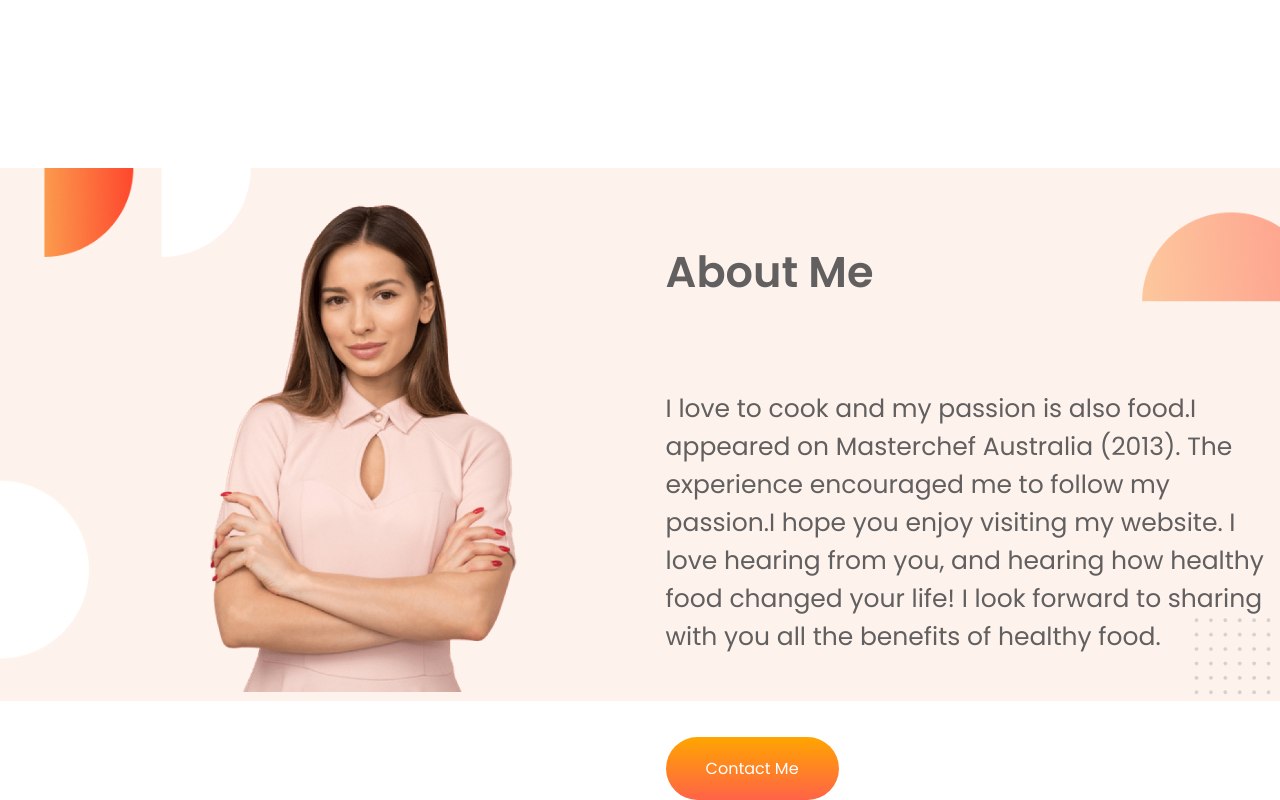
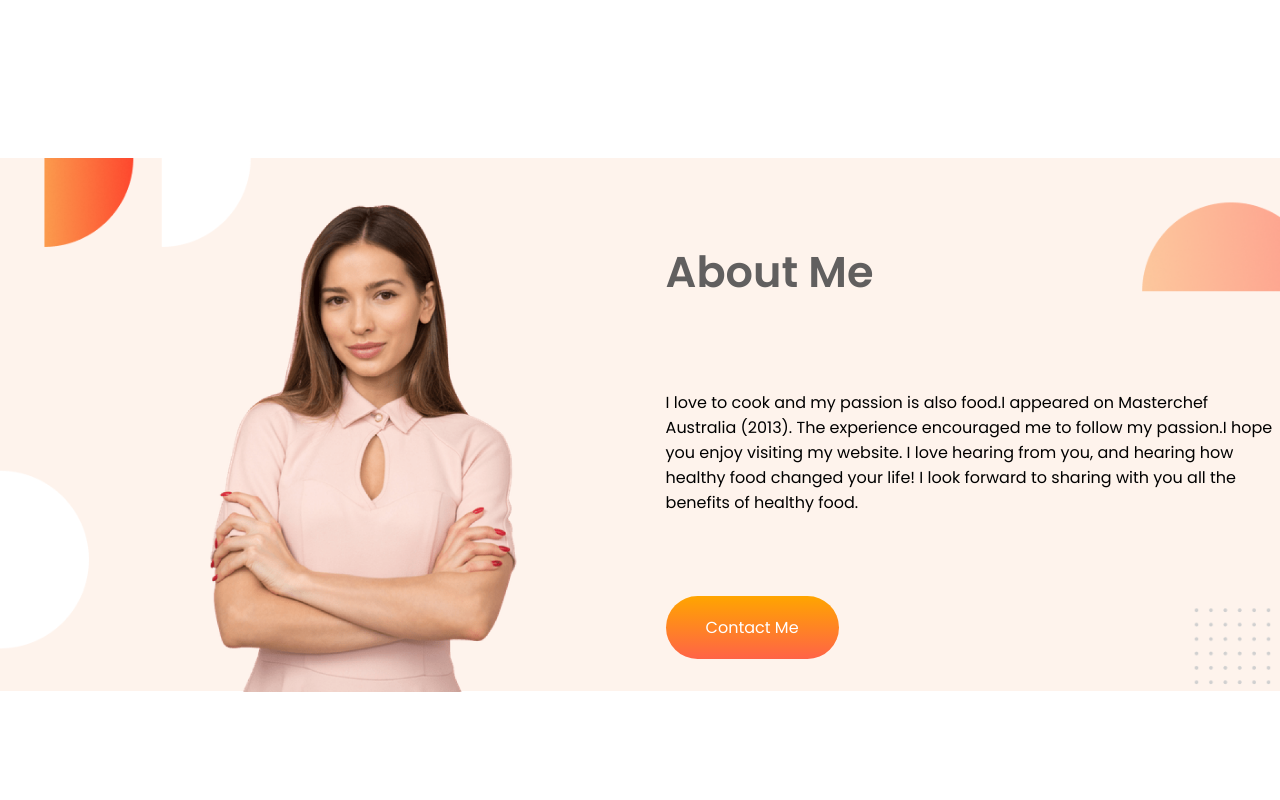
Before and after one commit to samia002/Healthy-Food, a plain HTML site: page index.html in a window 1280 px wide. Shown: the part 768-1568 px from the top of the page. After the commit the page ends 1528 px from the top, so only its background shows below. Drawn offline with Linux system fonts and the light colour scheme.

Commit message:
section second done

```diff
--- a/index.html
+++ b/index.html
@@ -42,12 +42,14 @@
     </div>
     <div class="half-width">
         <h2><span class="Dark-Grey">About Me</span></h2><br>
-        <p style="color: rgb(97, 95, 95);">I love to cook and my passion is also food.I appeared on
+        <p style="color: rgb(97, 95, 95);">
+        <h4>I love to cook and my passion is also food.I appeared on
             Masterchef
             Australia
             (2013). The experience encouraged me to follow my passion.I hope you enjoy visiting my website. I love
             hearing from you, and hearing how healthy food changed your life! I look forward to sharing with you all the
-            benefits of healthy food.</p>
+            benefits of healthy food.</h4>
+        </p>
         <br><br><br>
         <a class="link-button" target="_blank" href="https://www.facebook.com/samiajahan.sane/">Contact Me</a>
 
--- a/style.css
+++ b/style.css
@@ -10,6 +10,9 @@ h1{
 h2{
     font-size: 43px;
     font-weight: 600;
+}
+h4{
+    font-weight: 200;
 }
 p{
     font-size: 25px;
@@ -61,7 +64,6 @@ padding-bottom: 10%;
     background-repeat: no-repeat;
     background-position:center;
     background-size: 100%;
-    background-attachment: fixed;
 }
 .About-Me img{
     width: 50%;
```
